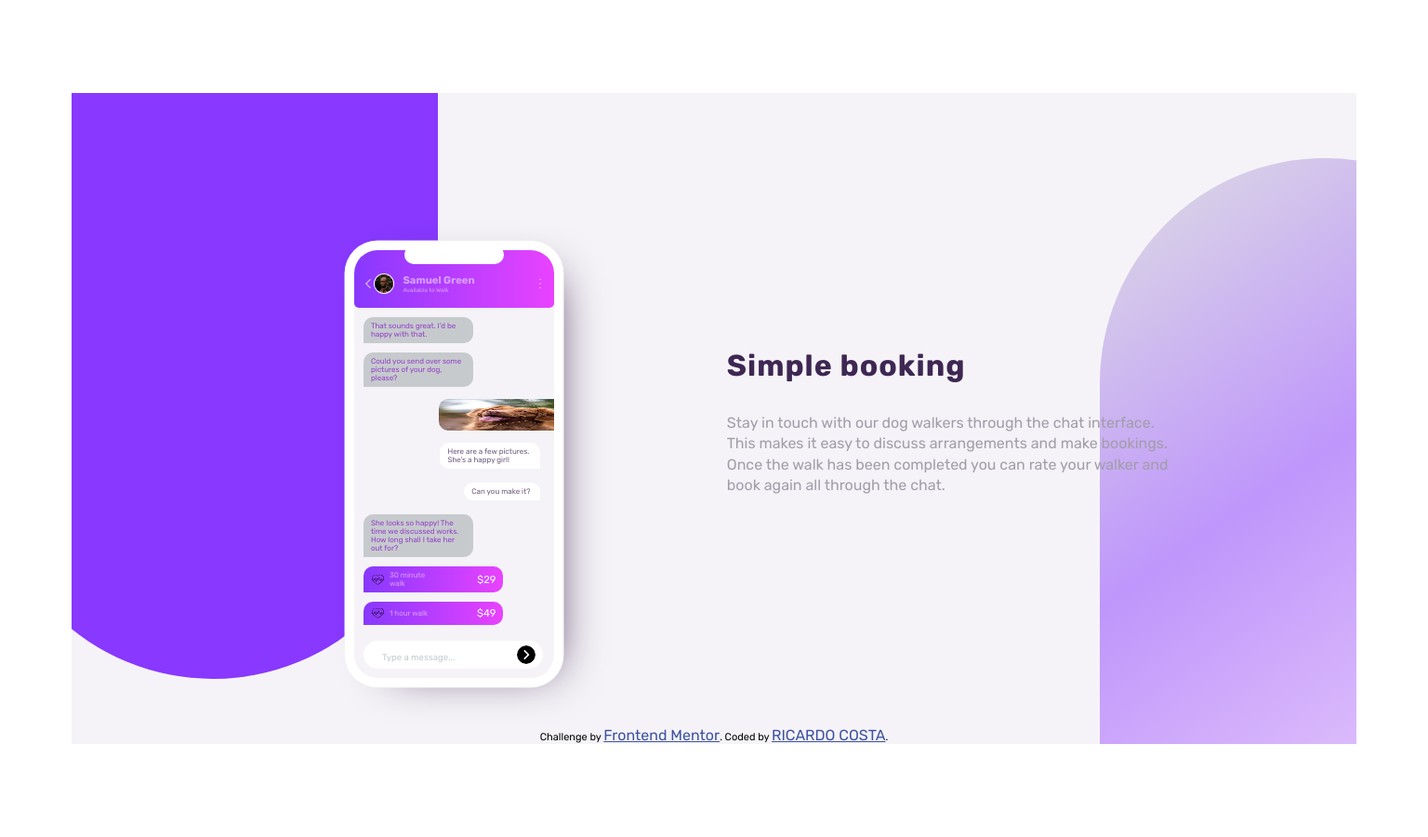
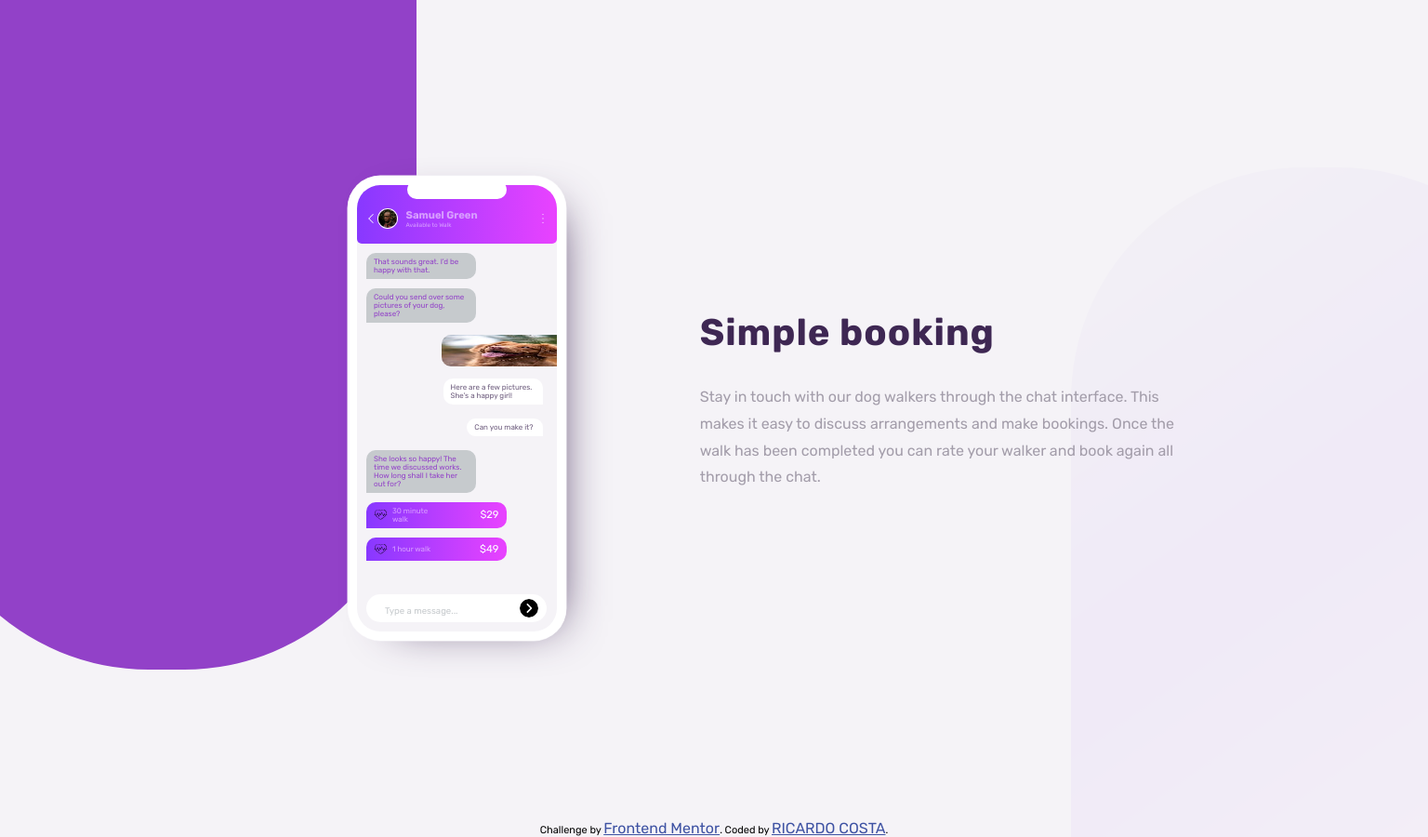
Before and after one commit to ricardocosta78/chatapp, a plain HTML site: page index.html in a window 1536 px wide. Shown: the whole page at 93% size. Drawn offline with Linux system fonts and the light colour scheme.

Commit message:
acertos no container

```diff
--- a/style.css
+++ b/style.css
@@ -262,27 +262,27 @@ body{
 
     .background{
         width: 35%;
-        height: 90%;
+        height: 80%;
         border-radius: 0 0 250px 250px;
         position: absolute;
         left: -90px;
         z-index:1;
+        background: var(--moderateViolet);
     }
     .container{
-        width: 90%;
-        height: 700px;
+        width: 100%;
+        height: 900px;
         display: flex;
         align-items: center;
         justify-content: space-between;
-        margin: 100px;
         overflow: hidden;
     }
     .telemovel{
         width:215px;
-        height:460px;
+        height:480px;
         position: absolute;
         top:15%;
-        left:22%;
+        left:25%;
         z-index:2;
     }
     .top{
@@ -305,10 +305,11 @@ body{
         justify-content: center;
         position:absolute;
         top:30%;
-        right:5%;
+        right:7%;
         z-index: 2;
     }
     .texto h1{
+        font-size: 2.5rem;
         text-align: left;
         margin-right: 210px;
         letter-spacing: 1px;
@@ -316,18 +317,18 @@ body{
     .texto .paragraph{
         text-align:left;
         margin-right: 5px;
-        line-height: 1.4;
+        line-height: 1.8;
     }
     .right-div{
         display:flex;
         width:35%;
-        height:90%;
+        height:80%;
         border-radius:250px 250px 0 0 ;
         position:absolute;
-        right:-15%;
+        right:-10%;
         bottom:0;
         background: linear-gradient(145deg,var(--grayishBlue),var(--lightViolet),var(--paleViolet));
-        filter: opacity(.5);
+        filter: opacity(.05);
         z-index: 1;
     }
     .attribution{
```
